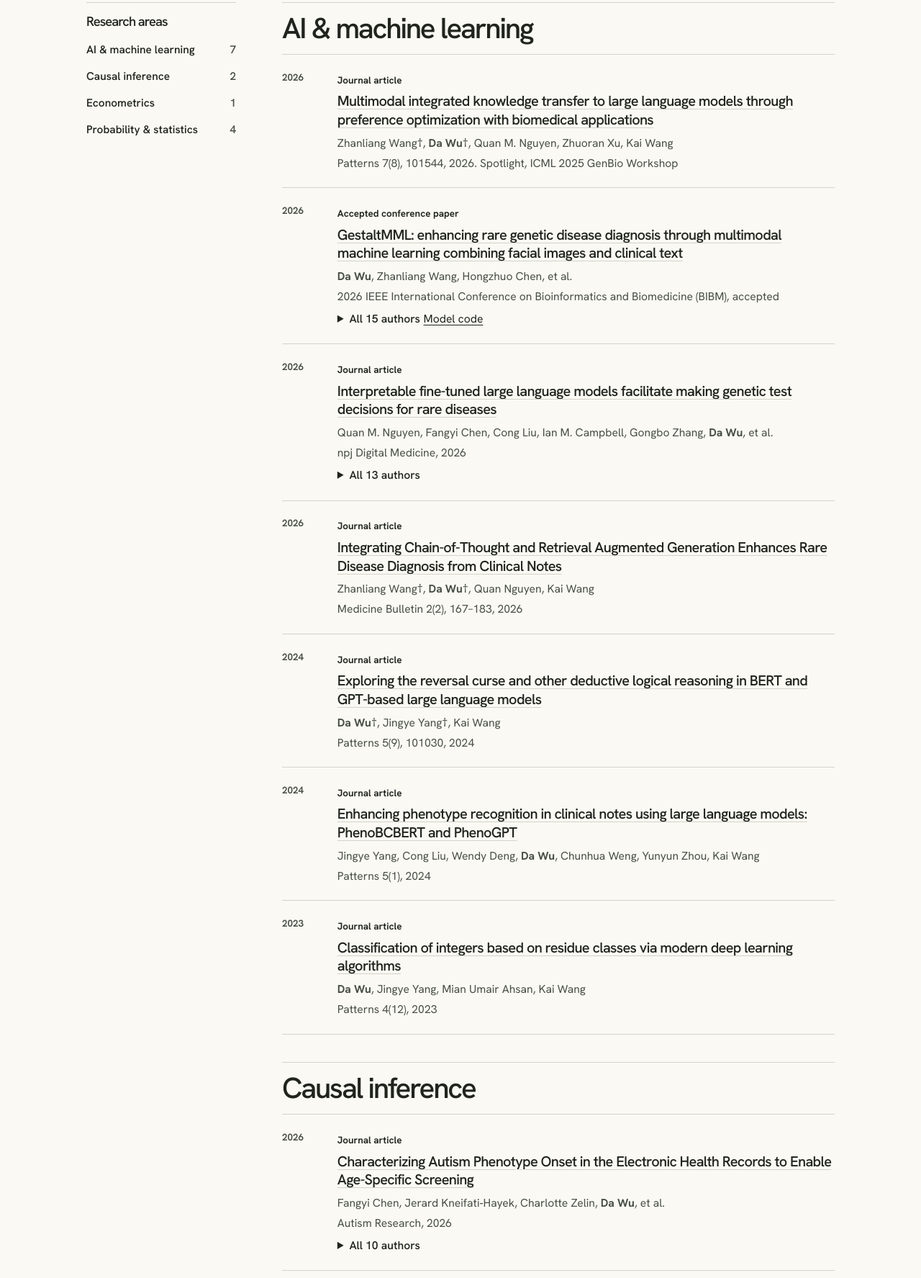
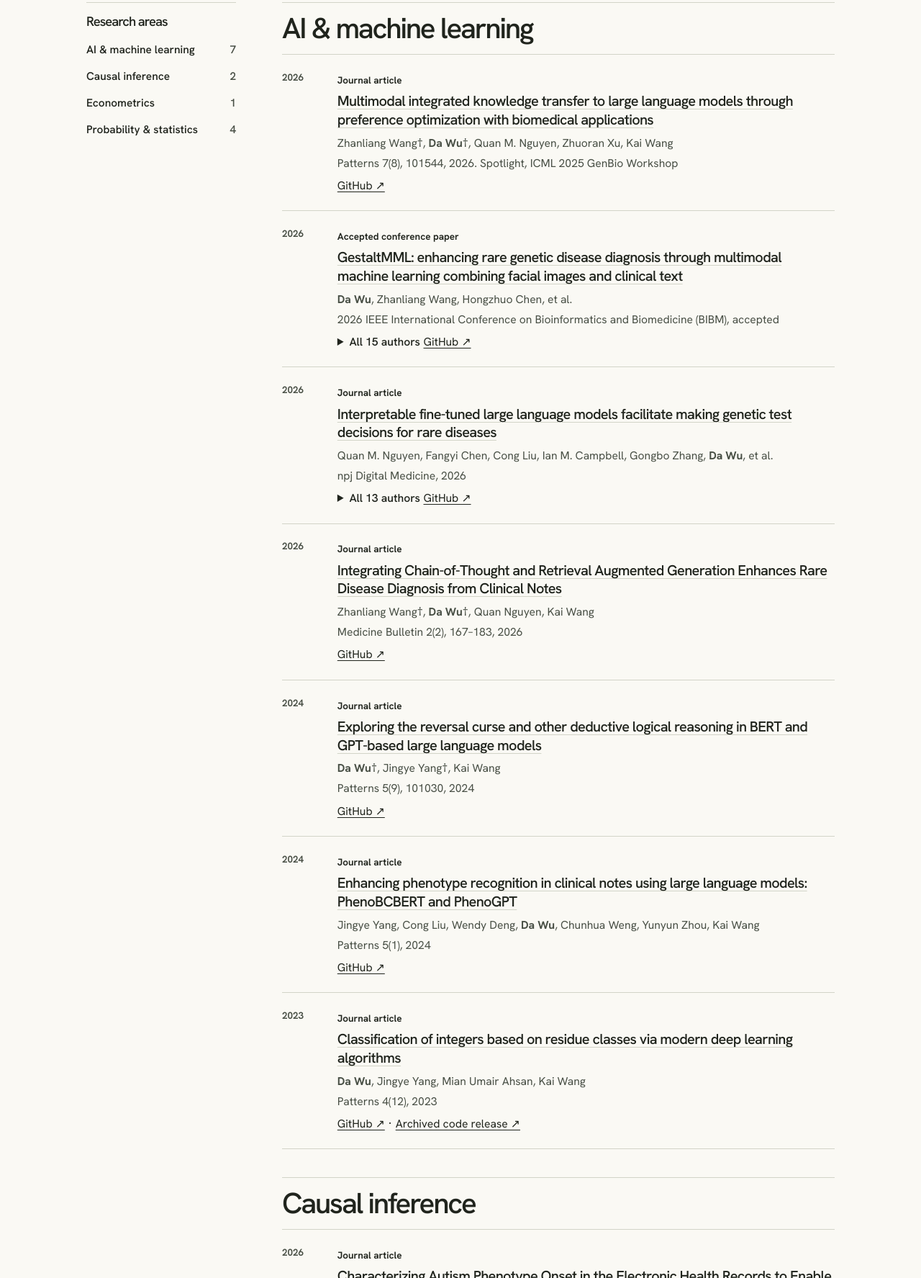
Before and after one commit to DWuuuuuu/DWuuuuuu.github.io, a plain HTML site: page publications.html in a window 1280 px wide. Shown: the part 388-2163 px from the top of the page at 72% size. Drawn offline with Linux system fonts and the light colour scheme.

Commit message:
Link verified GitHub repositories from projects and publications

```diff
--- a/publications.html
+++ b/publications.html
@@ -46,6 +46,7 @@
                   <h3><a href="https://doi.org/10.1016/j.patter.2026.101544">Multimodal integrated knowledge transfer to large language models through preference optimization with biomedical applications</a></h3>
                   <p>Zhanliang Wang†, <strong>Da Wu</strong>†, Quan M. Nguyen, Zhuoran Xu, Kai Wang</p>
                   <p class="venue">Patterns 7(8), 101544, 2026. Spotlight, ICML 2025 GenBio Workshop</p>
+                  <a href="https://github.com/WGLab/MINT-LLM">GitHub ↗</a>
                 </div>
               </li>
               <li class="citation">
@@ -59,7 +60,7 @@
                     <summary>All 15 authors</summary>
                     <p><strong>Da Wu</strong>, Zhanliang Wang, Hongzhuo Chen, Jingye Yang, Cong Liu, Tzung-Chien Hsieh, Elaine Marchi, Justin Blair, Peter Krawitz, Chunhua Weng, Wendy Chung, Gholson J. Lyon, Ian D. Krantz, Jennifer M. Kalish, Kai Wang</p>
                   </details>
-                  <a href="https://github.com/WGLab/GestaltMML">Model code</a>
+                  <a href="https://github.com/WGLab/GestaltMML">GitHub ↗</a>
                 </div>
               </li>
               <li class="citation">
@@ -73,6 +74,7 @@
                     <summary>All 13 authors</summary>
                     <p>Quan M. Nguyen, Fangyi Chen, Cong Liu, Ian M. Campbell, Gongbo Zhang, Da Wu, Katherine M. Szigety, Sarah E. Sheppard, Priyanka Ahimaz, Casey N. Ta, Wendy K. Chung, Chunhua Weng, Kai Wang</p>
                   </details>
+                  <a href="https://github.com/WGLab/RareDAI">GitHub ↗</a>
                 </div>
               </li>
               <li class="citation">
@@ -82,6 +84,7 @@
                   <h3><a href="https://doi.org/10.1002/mdb2.70033">Integrating Chain-of-Thought and Retrieval Augmented Generation Enhances Rare Disease Diagnosis from Clinical Notes</a></h3>
                   <p>Zhanliang Wang†, <strong>Da Wu</strong>†, Quan Nguyen, Kai Wang</p>
                   <p class="venue">Medicine Bulletin 2(2), 167–183, 2026</p>
+                  <a href="https://github.com/WGLab/CoT-RAG-LLM-Gene-Prioritization-Disease-Diagnosis">GitHub ↗</a>
                 </div>
               </li>
               <li class="citation">
@@ -91,6 +94,7 @@
                   <h3 id="reversal-curse"><a href="https://doi.org/10.1016/j.patter.2024.101030">Exploring the reversal curse and other deductive logical reasoning in BERT and GPT-based large language models</a></h3>
                   <p><strong>Da Wu</strong>†, Jingye Yang†, Kai Wang</p>
                   <p class="venue">Patterns 5(9), 101030, 2024</p>
+                  <a href="https://github.com/WGLab/Reversal_Curse">GitHub ↗</a>
                 </div>
               </li>
               <li class="citation">
@@ -100,6 +104,7 @@
                   <h3><a href="https://doi.org/10.1016/j.patter.2023.100887">Enhancing phenotype recognition in clinical notes using large language models: PhenoBCBERT and PhenoGPT</a></h3>
                   <p>Jingye Yang, Cong Liu, Wendy Deng, <strong>Da Wu</strong>, Chunhua Weng, Yunyun Zhou, Kai Wang</p>
                   <p class="venue">Patterns 5(1), 2024</p>
+                  <a href="https://github.com/WGLab/PhenoGPT">GitHub ↗</a>
                 </div>
               </li>
               <li class="citation">
@@ -109,6 +114,8 @@
                   <h3><a href="https://doi.org/10.1016/j.patter.2023.100860">Classification of integers based on residue classes via modern deep learning algorithms</a></h3>
                   <p><strong>Da Wu</strong>, Jingye Yang, Mian Umair Ahsan, Kai Wang</p>
                   <p class="venue">Patterns 4(12), 2023</p>
+                  <a href="https://github.com/WGLab/Integer_divsibility">GitHub ↗</a> ·
+                  <a href="https://doi.org/10.5281/zenodo.8327655">Archived code release ↗</a>
                 </div>
               </li>
             </ol>
```
Also changed, not shown: index.html (+6 -5 lines).
